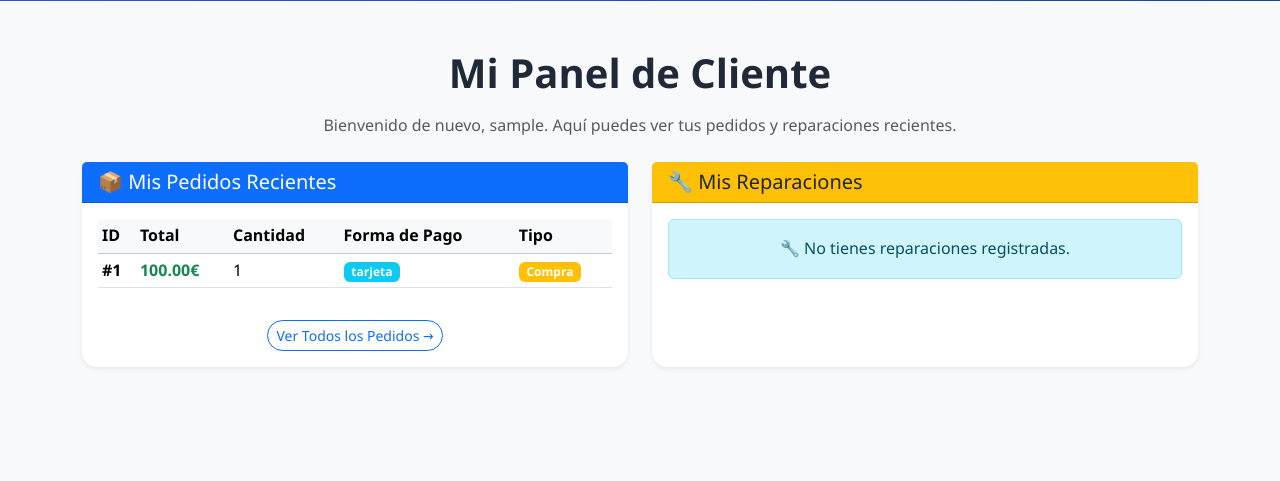
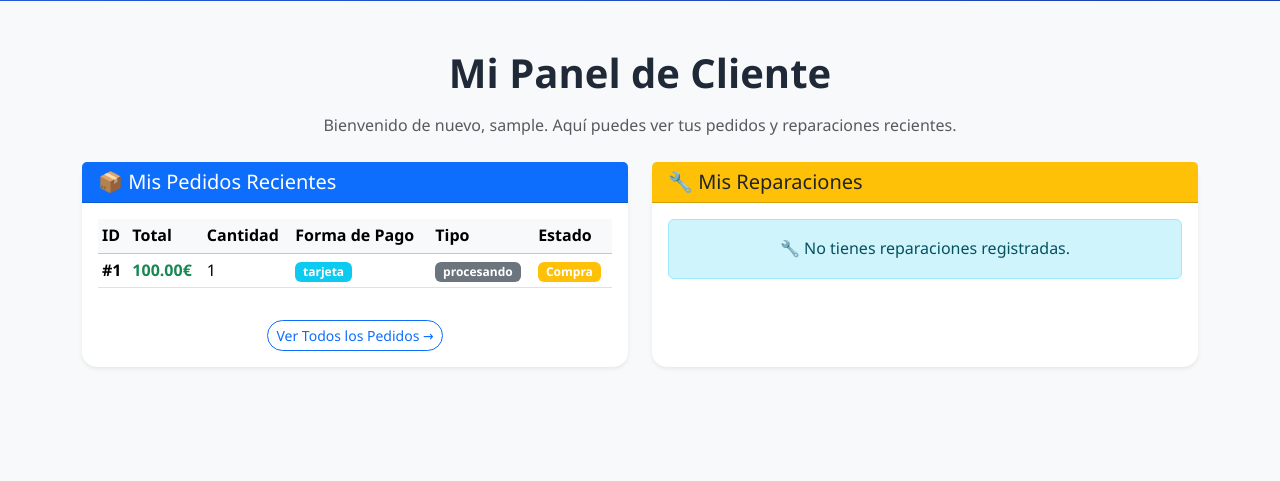
Before and after one commit to vvvalero/Nevom--ComercioElectronico, a PHP site: page /index.php in a window 1280 px wide. Shown: the part 719-1200 px from the top of the page. Run offline with PHP 8.4, Linux system fonts and the light colour scheme; a user stored in the database is signed in; data comes from the database, SQL or seed files in the repository; data that the repository does not hold is empty.

Commit message:
Añadido visor del estado del pedido en el cliente

```diff
--- a/index.php
+++ b/index.php
@@ -56,7 +56,7 @@ $pedidosCliente = null;
 $reparacionesCliente = null;
 if ($userRole === 'client' && $clienteId) {
     // Consultar pedidos del cliente
-    $sqlPedidos = "SELECT p.id, p.precioTotal, p.cantidadTotal, p.formaPago, p.idVenta, p.idCompra, p.idReparacion
+    $sqlPedidos = "SELECT p.id, p.precioTotal, p.cantidadTotal, p.formaPago, p.idVenta, p.idCompra, p.idReparacion, p.estado
                    FROM pedido p
                    WHERE p.idCliente = ?
                    ORDER BY p.id DESC
@@ -231,6 +231,7 @@ $resultadoMoviles = $conexion->query($sqlMoviles);
                                                     <th>Cantidad</th>
                                                     <th>Forma de Pago</th>
                                                     <th>Tipo</th>
+                                                    <th>Estado</th>
                                                 </tr>
                                             </thead>
                                             <tbody>
@@ -240,6 +241,19 @@ $resultadoMoviles = $conexion->query($sqlMoviles);
                                                         <td><span class="text-success fw-bold"><?= number_format($pedido['precioTotal'], 2) ?>€</span></td>
                                                         <td><?= htmlspecialchars($pedido['cantidadTotal']) ?></td>
                                                         <td><span class="badge bg-info"><?= htmlspecialchars($pedido['formaPago']) ?></span></td>
+                                                        <td>
+                                                            <?php if ($pedido['estado'] === 'Procesando'): ?>
+                                                                <span class="badge bg-warning text-dark"><?= htmlspecialchars($pedido['estado']) ?></span>
+                                                            <?php elseif ($pedido['estado'] === 'Enviado'): ?>
+                                                                <span class="badge bg-primary"><?= htmlspecialchars($pedido['estado']) ?></span>
+                                                            <?php elseif ($pedido['estado'] === 'Entregado'): ?>
+                                                                <span class="badge bg-success"><?= htmlspecialchars($pedido['estado']) ?></span>
+                                                            <?php elseif ($pedido['estado'] === 'Cancelado'): ?>
+                                                                <span class="badge bg-danger"><?= htmlspecialchars($pedido['estado']) ?></span>
+                                                            <?php else: ?>
+                                                                <span class="badge bg-secondary"><?= htmlspecialchars($pedido['estado']) ?></span>
+                                                            <?php endif; ?>
+                                                        </td>
                                                         <td>
                                                             <?php if ($pedido['idVenta']): ?>
                                                                 <span class="badge bg-success">Venta</span>
```
